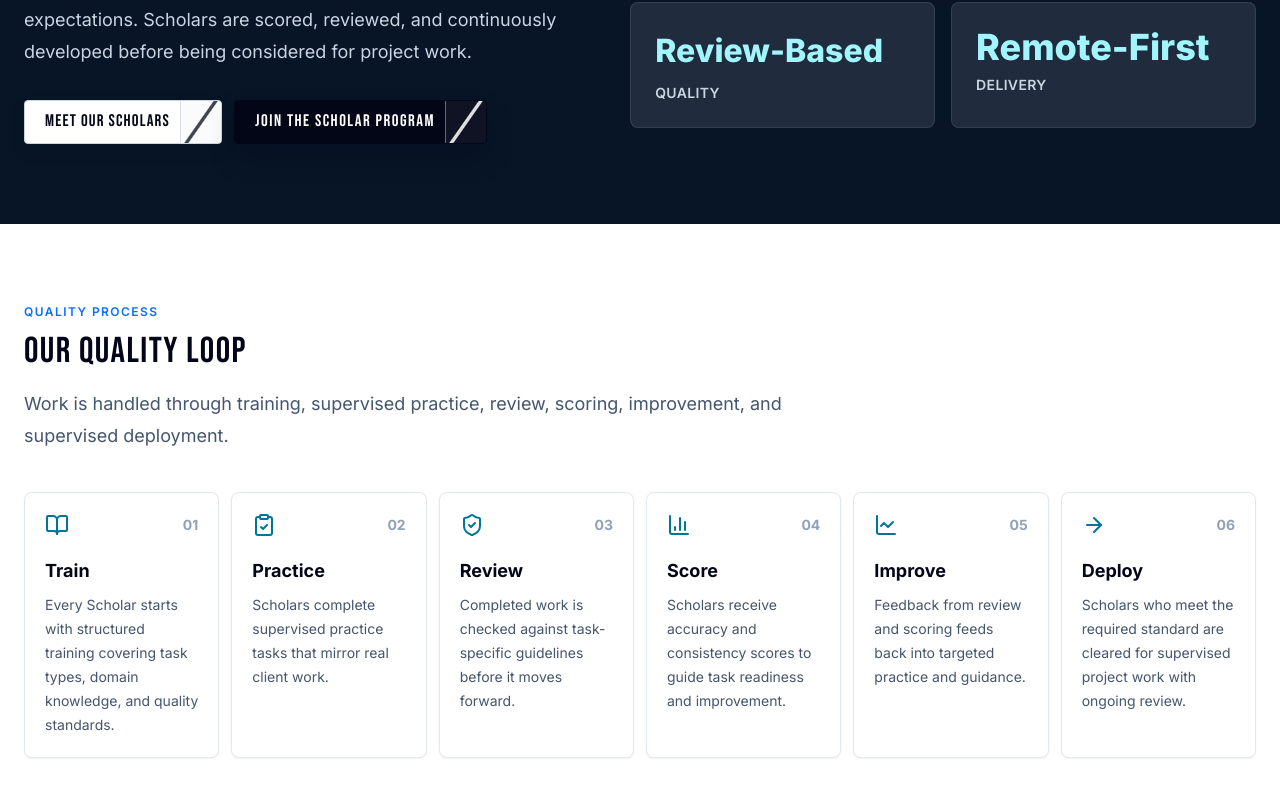
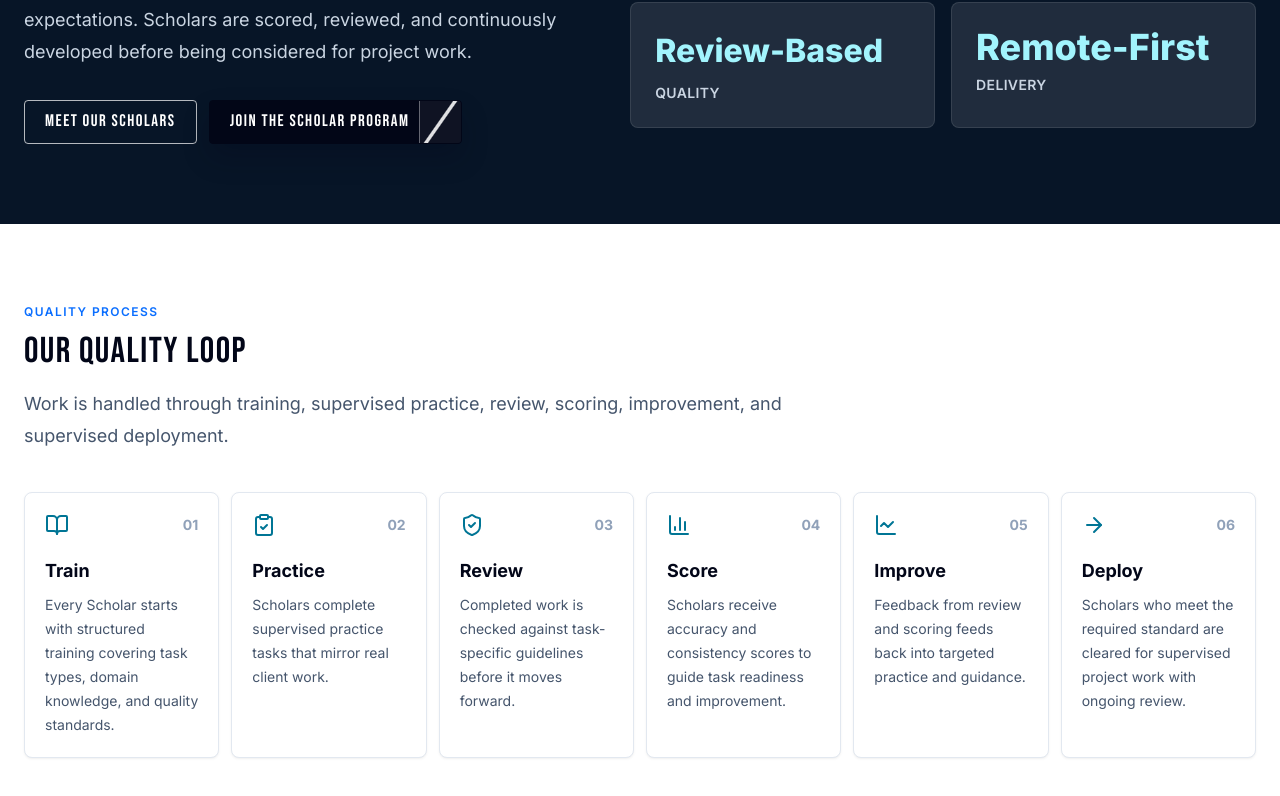
Before and after one commit to Sabelo001/online-geek-hub, a Next.js app: page / in a window 1280 px wide. Shown: the part 3576-4372 px from the top of the page. Built offline with nearby package versions, Linux system fonts and the light colour scheme.

Commit message:
Fix button contrast on dark background scholars section

```diff
--- a/app/page.tsx
+++ b/app/page.tsx
@@ -355,13 +355,13 @@ export default function LandingPage() {
             <div className="mt-8 flex flex-wrap gap-3">
               <a
                 href="/scholars"
-                className="cta-secondary focus-ring"
+                className="focus-ring inline-flex min-h-[2.75rem] items-center justify-center rounded border border-white/70 bg-transparent px-5 font-display text-[1.05rem] uppercase tracking-[0.09em] text-white transition hover:border-white hover:bg-white/10"
               >
                 Meet Our Scholars
               </a>
               <Link
                 href="/signup"
-                className="cta-primary dark-cta focus-ring"
+                className="cta-primary dark-cta focus-ring ring-1 ring-white/30"
               >
                 Join the Scholar Program
               </Link>
```
